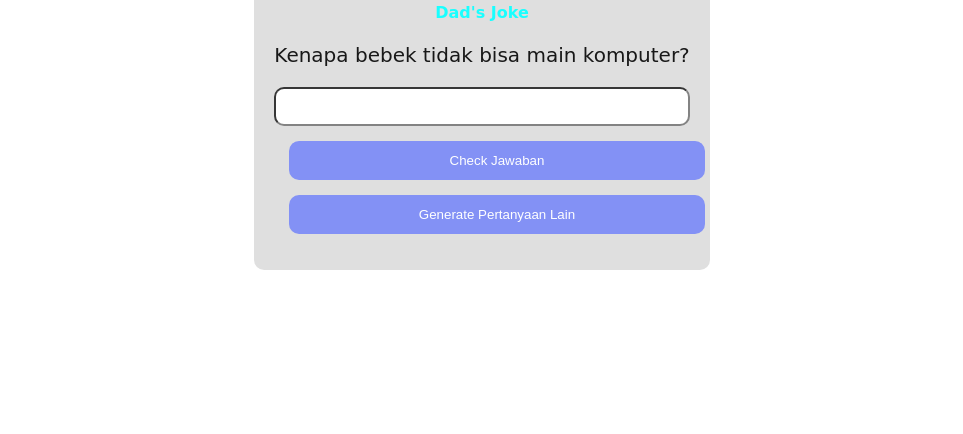
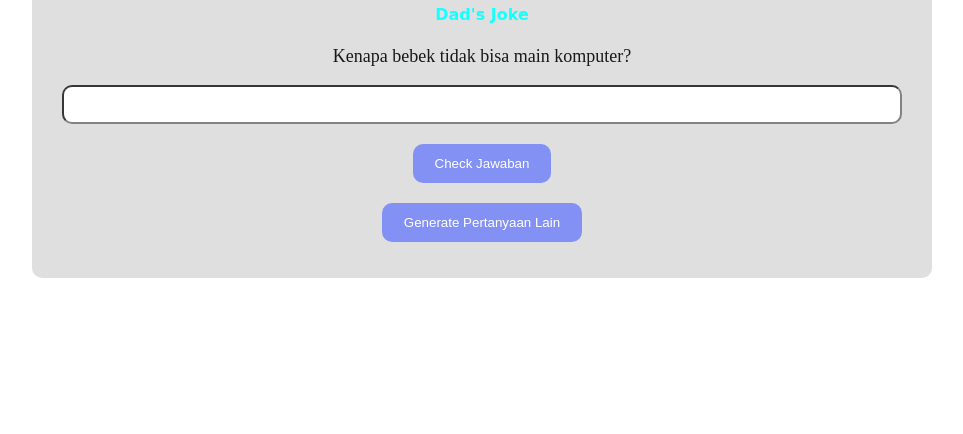
Before and after one commit to YubenB/Tebak-Tebakan-Web, a plain HTML site: page index.html in a window 1280 px wide. Shown: the part 366-800 px from the top of the page, without its empty margins (158-1121 px from the left). Drawn offline with Linux system fonts and the light colour scheme; a web font is replaced by a local one.

Commit message:
update style

```diff
--- a/styles/style.css
+++ b/styles/style.css
@@ -3,7 +3,6 @@ html, body {
     height: 100%;
     margin: 0;
     padding: 0;
-    font-family: 'Playwrite CU', cursive;
     background-image: url(../images/pattern.gif);
     background-size: 70%;
 }
@@ -16,18 +15,23 @@ body {
 
 .box-container {
     background-color: gainsboro;
-    max-width: 90%; /* Adjust maximum width */
-    margin: 30px;
+    width: 100%; /* Adjust maximum width */
+    max-width: 900px;
+    margin: 30px auto;
     padding: 20px;
     border-radius: 10px;
     opacity: 0.9;
+    box-sizing: border-box;
 }
 
 .logo {
     width: 100px; /* Adjust logo size */
+    height: auto; /* Maintain aspect ratio */
+    margin-bottom: 10px;
 }
 
 h1, h4 {
+    font-family: 'Playwrite CU', cursive;
     color: aqua;
     font-weight: bold;
 }
@@ -36,29 +40,29 @@ h1, h4 {
     text-align: center;
 }
 
+form {
+    margin-bottom: 20px; /* Add spacing below the form */
+}
+
 #question {
-    font-size: 20px; /* Adjust font size */
+    font-size: 18px; /* Adjust font size */
 }
 
 #answear {
-    width: 100%; /* Take full width of the container */
-    max-width: 100%;
+    width: calc(100% - 20px);
     padding: 10px;
     border-radius: 10px;
     box-sizing: border-box;
+    margin-bottom: 20px;
 }
 
 #btnAnswear, #regenerate-btn {
     border-radius: 10px;
     padding: 10px 20px;
-    margin: 15px;
     border-color: transparent;
     background-color: #7686f4;
     color: white;
     cursor: pointer;
-    display: block; /* Ensure buttons are block elements */
-    width: 100%; /* Take full width of the container */
-    max-width: 100%;
 }
 
 #btnAnswear:hover, #regenerate-btn:hover {
@@ -75,10 +79,12 @@ h1, h4 {
     padding-bottom: 10px;
     list-style-type: none;
     text-align: center;
+    border-bottom: 1px solid #7686f4; /* Add bottom border between list items */
 }
 
-#list li:not(:last-child) {
-    border-bottom: 1px solid #7686f4;
+#feedback {
+    font-size: 16px; /* Adjust font size for feedback */
+    margin-bottom: 10px; /* Add spacing below feedback */
 }
 
 .correct-feedback {
```
